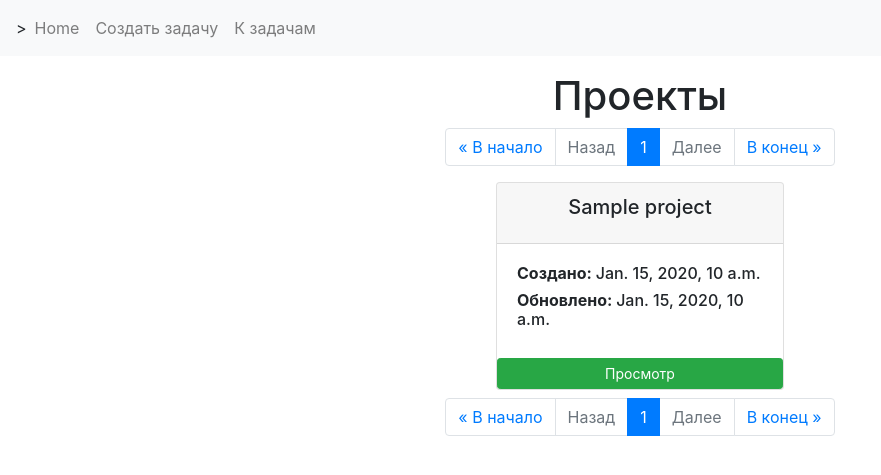
After one commit to DonErnest/issue_tracker, a Django app: page /projects/ in a window 1280 px wide. The commit adds this page. Shown: the top 475 px of the page, without its empty margins (0-881 px from the left). Run offline with Django 3.2, Linux system fonts and the light colour scheme; tables that the repository leaves empty hold one stand-in row (values such as "Sample post"); some libraries are stand-ins or nearby versions.

Commit message:
начало CRUD Project: страница списка проектов, детальный просмотр, добавление ссылок-переходов с главной страницы

```diff
--- a/source/main/urls.py
+++ b/source/main/urls.py
@@ -17,4 +17,6 @@ urlpatterns = [
     path('types/add/', TypeAddView.as_view(), name='add type'),
     path('types/<int:pk>/edit', EditTypeView.as_view(), name='edit type'),
     path('types/<int:pk>/delete', DeleteTypeView.as_view(), name='delete type'),
+    path('projects/', ProjectsView.as_view(), name='view projects'),
+    path('project/<int:pk>/', ProjectView.as_view(), name='view project')
 ]
--- a/source/webapp/templates/index.html
+++ b/source/webapp/templates/index.html
@@ -3,6 +3,7 @@
 {% block title %}Главная{% endblock %}
 {% block menu %}
     <a href="{% url 'create task' %}" class="nav-link">Создать задачу</a>
+    <a href="{% url 'view projects' %}" class="nav-link">К проектам</a>
 {% endblock %}
 {% block menu_buttons %}
     <button type="button" class="nav-link" data-toggle="modal" data-target="#statuslist">Список статусов</button>
--- /dev/null
+++ b/source/webapp/templates/project_templates/project_list.html
@@ -0,0 +1,35 @@
+{% extends 'base.html' %}
+
+{% block title %}Список проектов{% endblock %}
+{% block menu %}
+    <a href="{% url 'create task' %}" class="nav-link">Создать задачу</a>
+    <a href="{% url 'main_page' %}" class="nav-link">К задачам</a>
+{% endblock %}
+{% block menu_buttons %}
+{% endblock %}
+{% block styles %}
+    <link rel="stylesheet" href="https://use.fontawesome.com/releases/v5.8.1/css/all.css" integrity="sha384-50oBUHEmvpQ+1lW4y57PTFmhCaXp0ML5d60M1M7uH2+nqUivzIebhndOJK28anvf" crossorigin="anonymous">
+{% endblock %}
+{% block content %}
+        <h1 class = "text-center pt-3">Проекты</h1>
+        {% include 'partial/pagination.html' %}
+        <div class="mt-1 mb-1 row justify-content-center">
+            {% for project in projects %}
+                <div class="card ml-1 mr-1 mb-1" style="width: 18rem;">
+                    <div class="card-header">
+                        <h5 class="card-title text-center">{{ project.name }}</h5>
+                    </div>
+                    <div class="card-body ">
+                        <h6><strong>Создано: </strong>{{ project.created_at }}</h6>
+                        <h6><strong>Обновлено: </strong>{{ project.updated_at }}</h6>
+                    </div>
+                    <div class="btn-group">
+                        <a href="{% url 'view project' project.pk %}" class="card-link btn btn-success btn-sm">Просмотр</a>
+{#                        <a href="{% url  'edit task' task.pk %}" class="card-link btn btn-success btn-sm">Редактировать</a>#}
+{#                        <a href="{% url 'delete task' task.pk %}" class="card-link btn btn-success btn-sm">Удалить</a>#}
+                    </div>
+                </div>
+            {% endfor %}
+        </div>
+    {% include 'partial/pagination.html' %}
+{% endblock %}
--- a/source/webapp/templates/task_templates/task.html
+++ b/source/webapp/templates/task_templates/task.html
@@ -4,6 +4,7 @@
     <div class = "d-flex flex-column pt-5 pb-5">
         <h1>Задача</h1>
         <h2><strong>Описание задачи:</strong> {{ task.summary }}</h2>
+        <h2><strong>Проекты: </strong> {{ task.projects }}</h2>
         <h3><strong>Статус задачи:</strong> {{ task.status }}</h3>
         <h3><strong>Тип задачи: </strong>{{ task.type }}</h3>
         <p><strong>Дата создания:</strong> {{ task.created_at }}</p>
--- /dev/null
+++ b/source/webapp/views/project.py
@@ -0,0 +1,17 @@
+from django.views.generic import ListView, DetailView
+
+from webapp.models import Project
+
+
+class ProjectsView(ListView):
+    template_name = 'project_templates/project_list.html'
+    model = Project
+    context_object_name = 'projects'
+    paginate_by = 6
+    paginate_orphans = 1
+
+
+class ProjectView(DetailView):
+    template_name = 'project_templates/project.html'
+    model = Project
+    context_key = 'project'
```
Also changed, not shown: source/webapp/templates/project_templates/project.html (added, +18 -0 lines).
